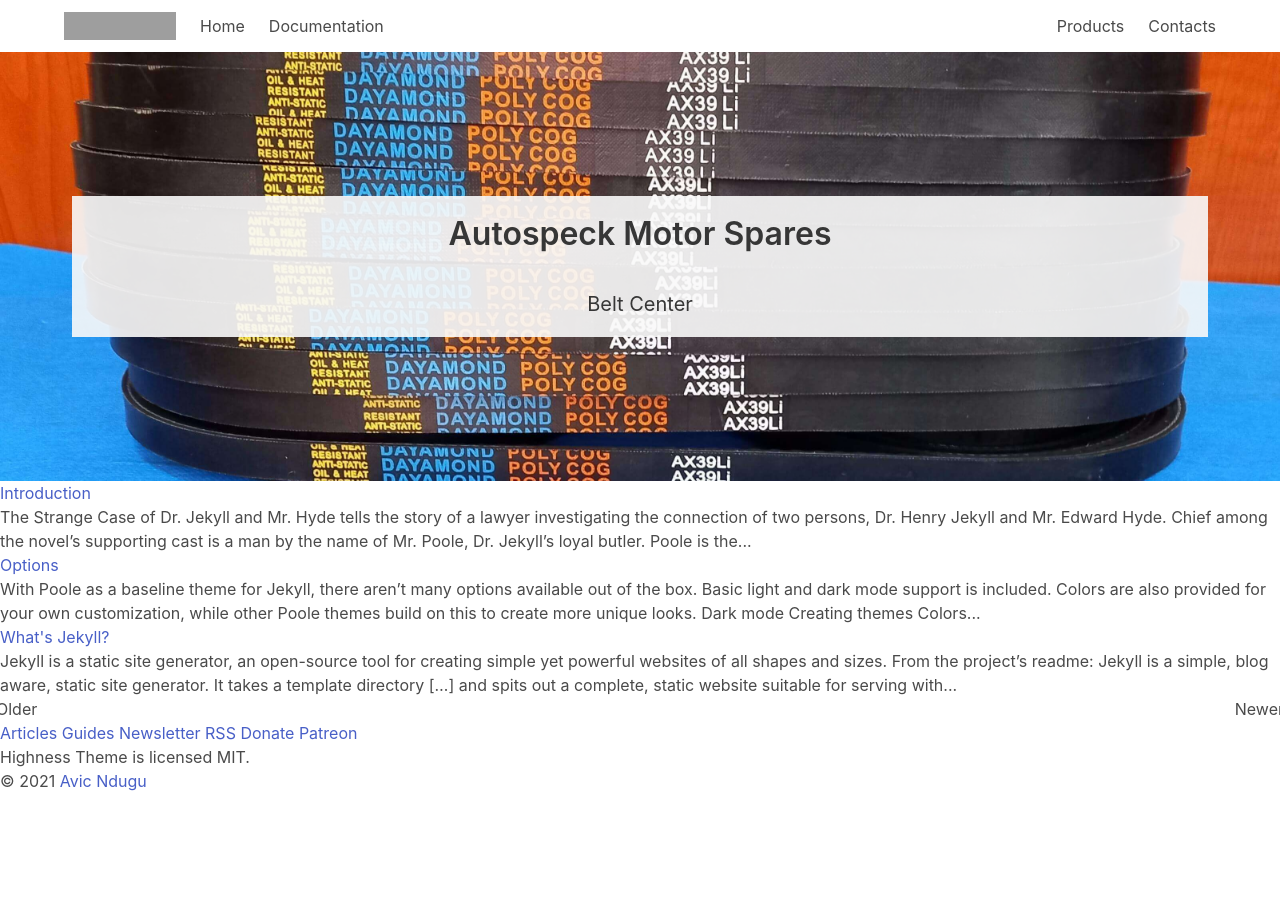
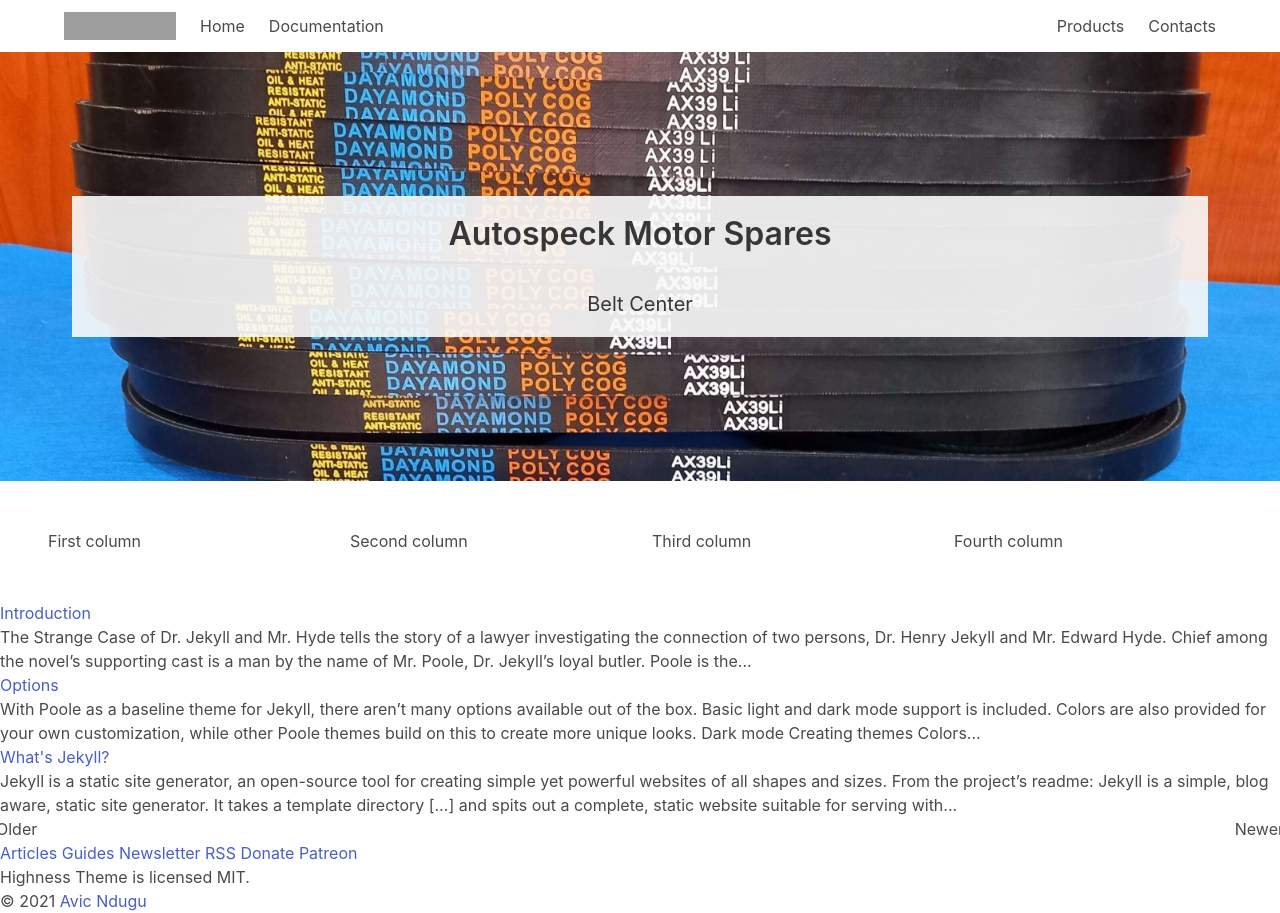
Before and after one commit to avicnotes/autospeck, a Jekyll site: the page built from index.html, in a window 1280 px wide. Built offline with Jekyll 4.4.1, drawn with Linux system fonts in a browser that asks for light colours; the list of posts is cut into pages by our own code; grey boxes are pictures that could not be loaded.

Commit message:
Update index.html

```diff
--- a/index.html
+++ b/index.html
@@ -17,6 +17,22 @@
   </div>
 </section>
 
+<section class="section">
+  <div class="columns">
+    <div class="column">
+      First column
+    </div>
+    <div class="column">
+      Second column
+    </div>
+    <div class="column">
+      Third column
+    </div>
+    <div class="column">
+      Fourth column
+    </div>
+  </div>
+ </section>
 
 <div class="posts">
 
```
